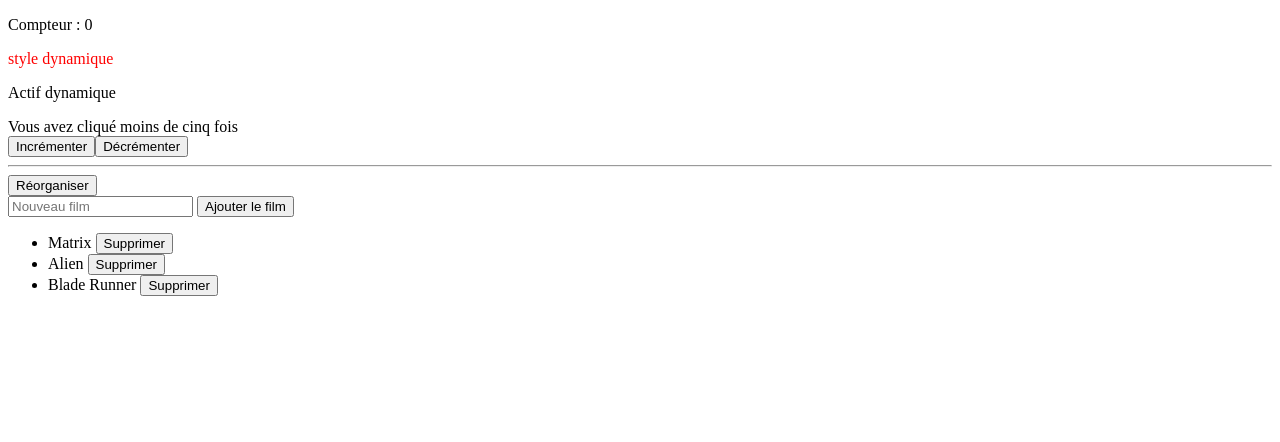
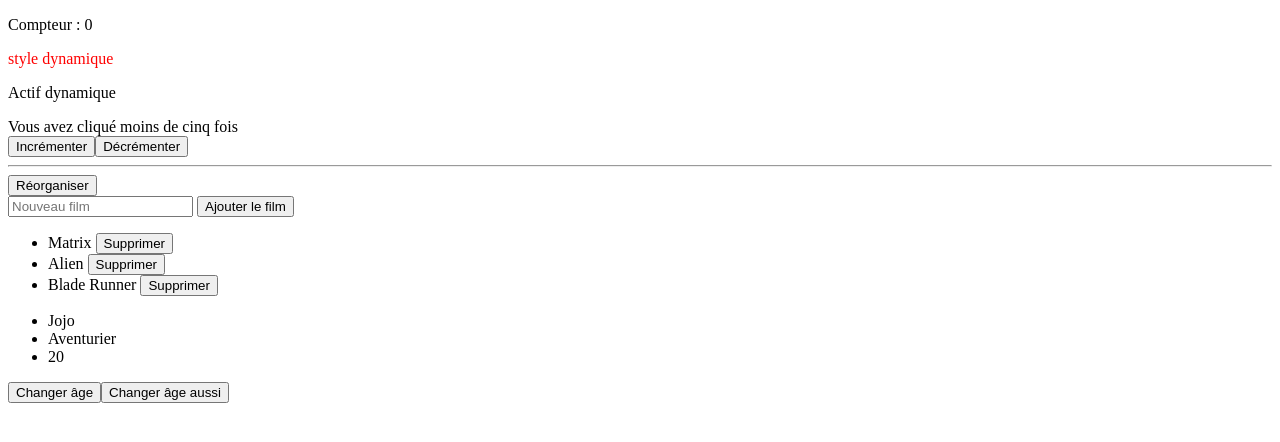
Before and after one commit to Jojoaventurier/Tutoriel-Vue.js, a Vue app in the folder First Vue Project/: page / in a window 1280 px wide. Shown: the top 442 px of the page. Built offline with nearby package versions, Linux system fonts and the light colour scheme.

Commit message:
randomAge()

```diff
--- a/First Vue Project/src/App.vue
+++ b/First Vue Project/src/App.vue
@@ -26,11 +26,24 @@
       {{ movie }} <button @click="deleteMovie(movie)">Supprimer</button>
     </li>
   </ul>
+
+<ul>
+  <li>{{ person.firstName }}</li>
+  <li>{{ person.lastName }}</li>
+  <li>{{ person.age }}</li>
+</ul>
+<button @click.prevent="randomAge()">Changer âge</button>
+<button @click.prevent="randomAgeButSimpler()">Changer âge aussi</button>
 </template>
 
 <script setup>
 import {ref} from 'vue'
 
+const person = ref({
+  firstName: 'Jojo',
+  lastName: 'Aventurier',
+  age: 20
+})
 const count = ref(0)
 const movieName = ref('')
 const movies = ref([
@@ -59,4 +72,15 @@ const addMovie = () => {
   movieName.value = ""
 }
 
+const randomAge = () => {
+  person.value = {
+    ...person.value,
+    age: Math.round(Math.random() * 100)
+  }
+}
+//or
+const randomAgeButSimpler = () => {
+    person.value.age = Math.round(Math.random() * 100)
+}
+
 </script>
```
